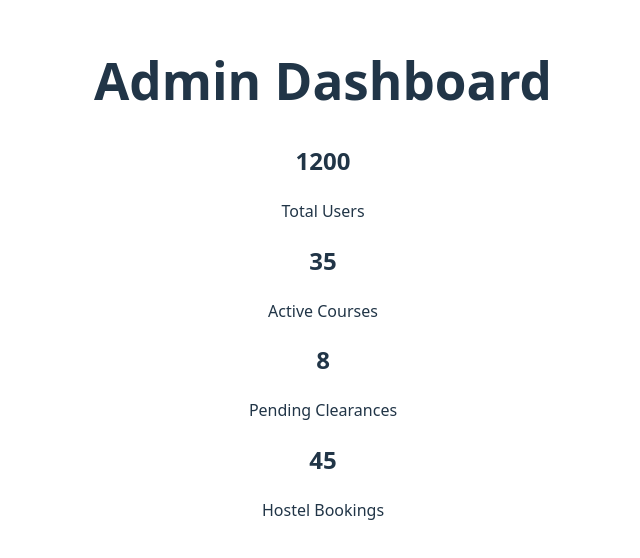
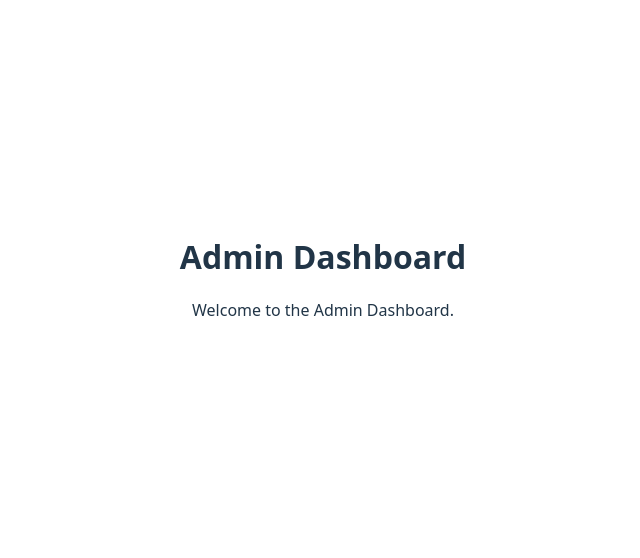
Before and after one commit to Amaaaarrrrrr/Student_Dasboard, a React (Vite) app in the folder Client/: page /admin/dashboard in a window 1280 px wide. Shown: the part 122-680 px from the top of the page, without its empty margins (317-957 px from the left). Built offline with nearby package versions, Linux system fonts and the light colour scheme.

Commit message:
completed the Client/src/pages/admin/Dashboard.jsx

```diff
--- a/Client/src/pages/admin/Dashboard.jsx
+++ b/Client/src/pages/admin/Dashboard.jsx
@@ -1,28 +1,30 @@
 import React from 'react';
-import "../../index.css"; // Import your CSS file for styles
+import '../../index.css'; // Import global CSS
 
-const Dashboard = () => {
-  // Sample data for dashboard stats
-  const stats = [
-    { id: 1, label: 'Total Users', value: 1200 },
-    { id: 2, label: 'Active Courses', value: 35 },
-    { id: 3, label: 'Pending Clearances', value: 8 },
-    { id: 4, label: 'Hostel Bookings', value: 45 },
-  ];
-
+// Reusable StatCard component
+const StatCard = ({ label, value }) => {
   return (
-    <div className="admin-dashboard">
-      <h1>Admin Dashboard</h1>
-      <div className="stats-grid">
-        {stats.map((stat) => (
-          <div key={stat.id} className="stat-card">
-            <h2>{stat.value}</h2>
-            <p>{stat.label}</p>
-          </div>
-        ))}
-      </div>
+    <div className="statCard" role="region" aria-label={label}>
+      <h2 className="statValue">{value}</h2>
+      <p className="statLabel">{label}</p>
     </div>
   );
 };
 
+const Dashboard = () => {
+  return (
+    <main className="adminDashboard" role="main" aria-label="Admin Dashboard">
+      <header>
+        <h1 className="pageTitle">Admin Dashboard</h1>
+      </header>
+      <section aria-label="Dashboard overview">
+        <p>Welcome to the Admin Dashboard.</p>
+      </section>
+      <section aria-label="Dashboard content">
+        {/* Add dashboard widgets, charts, or other components here */}
+      </section>
+    </main>
+  );
+};
+
 export default Dashboard;
```
